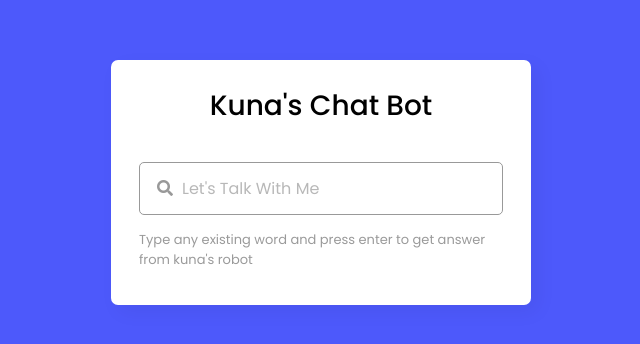
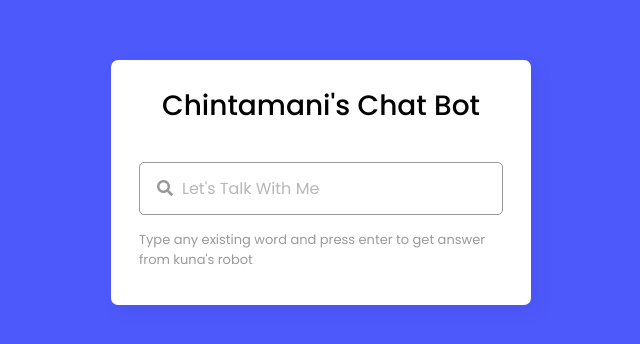
Before and after one commit to chintamani-pala/chatbot-by-chintamani, a plain HTML site: page index.html in a window 1280 px wide. Shown: the part 218-562 px from the top of the page, without its empty margins (319-959 px from the left). Drawn offline with Linux system fonts and the light colour scheme.

Commit message:
Update index.html

```diff
--- a/index.html
+++ b/index.html
@@ -12,7 +12,7 @@
   </head>
   <body>
     <div class="wrapper">
-      <header>Kuna's Chat Bot </header>
+      <header>Chintamani's Chat Bot </header>
       <div class="search">
         <input type="text" placeholder="Let's Talk With Me" required spellcheck="false">
         <i class="fas fa-search"></i>
```
